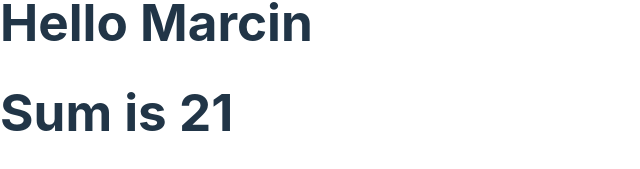
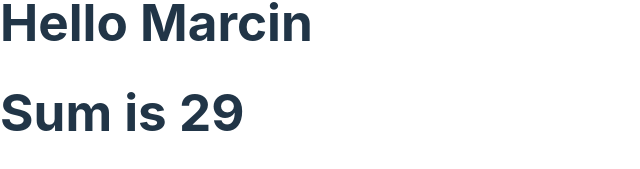
Before and after one commit to RafalG1991/vite-project, a React (Vite) app: page / in a window 1280 px wide. Shown: the part 333-502 px from the top of the page, without its empty margins (0-640 px from the left). Built offline with nearby package versions, Linux system fonts and the light colour scheme.

Commit message:
added destructured props and optional prop value

```diff
--- a/src/ManyValues.tsx
+++ b/src/ManyValues.tsx
@@ -5,10 +5,12 @@ interface Props {
   fourth: number;
   fifth: number;
   sixth: number;
+  seventh?: number;
 }
 
 const ManyValues = (props: Props) => {
-  const sum = props.first + props.second + props.third + props.fourth + props.fifth + props.sixth;
+  const {first, second, third, fourth, fifth, sixth, seventh = 7} = props;
+  const sum = first + second + third + fourth + fifth + sixth + seventh;
   return <h1>Sum is {sum}</h1>
 }
 
--- a/src/main.tsx
+++ b/src/main.tsx
@@ -7,6 +7,6 @@ import {ManyValues} from "./ManyValues.tsx";
 ReactDOM.createRoot(document.getElementById('root')!).render(
   <React.StrictMode>
     <Hello name='Marcin' />
-    <ManyValues first={1} second={2} third={3} fourth={4} fifth={5} sixth={6}/>
+    <ManyValues first={1} second={2} third={3} fourth={4} fifth={5} sixth={6} seventh={8}/>
   </React.StrictMode>
 )
```
